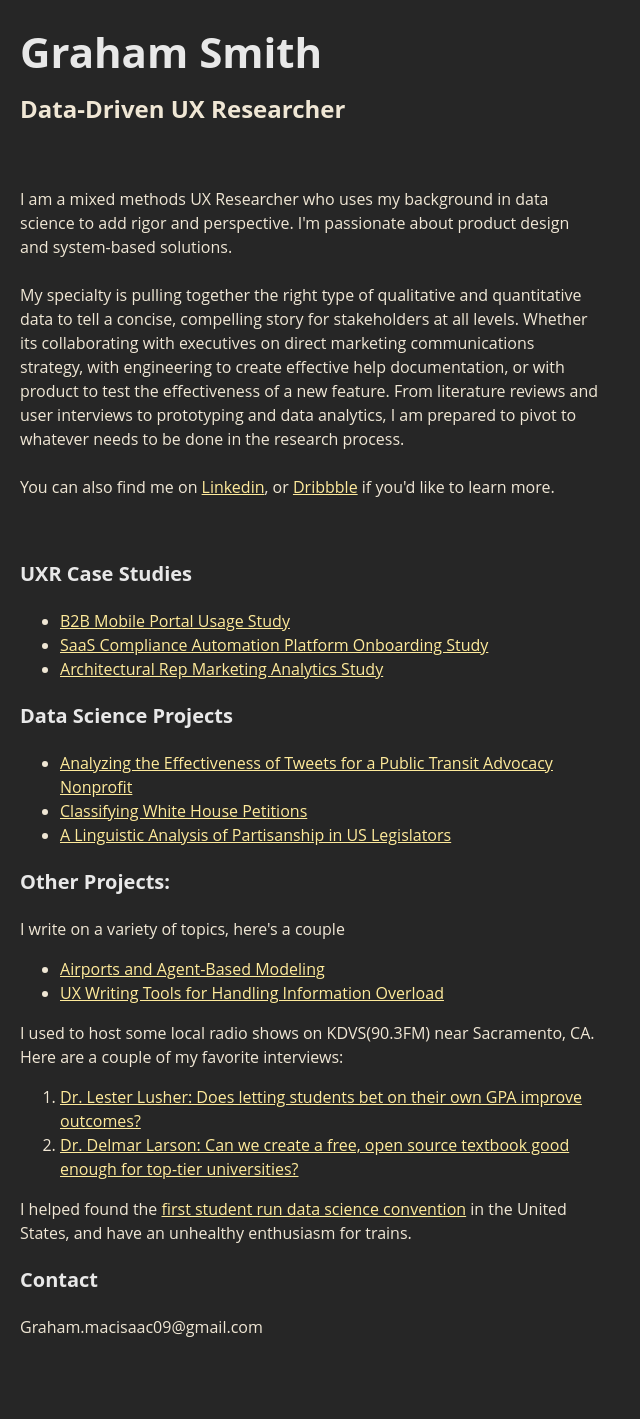
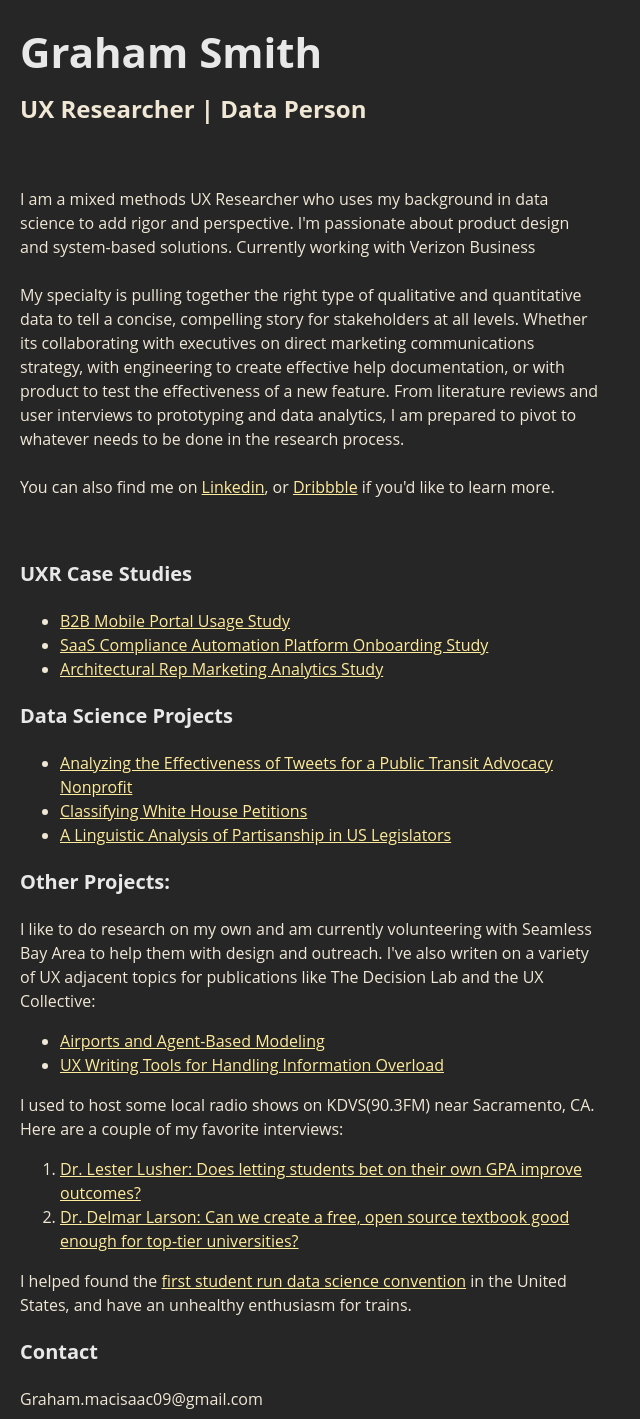
Before and after one commit to johnnycopes/graham-macisaac, a Jekyll site: the page index.html, which Jekyll copies as it is, in a window 1280 px wide. Shown: the whole page, without its empty margins (0-640 px from the left). Built offline with Jekyll 4.4.1, drawn with Linux system fonts in a browser that asks for light colours; before the commit the page ends 1347 px from its top, so only the background shows below that.

Commit message:
index update

```diff
--- a/index.html
+++ b/index.html
@@ -44,10 +44,10 @@
 
 <body>
 	<h1> Graham Smith </h1>
-	<h2> Data-Driven UX Researcher </h2>
+	<h2> UX Researcher | Data Person </h2>
 	<br>
 <p>
-I am a mixed methods UX Researcher who uses my background in data science to add rigor and perspective. I'm passionate about product design and system-based solutions.<br>
+I am a mixed methods UX Researcher who uses my background in data science to add rigor and perspective. I'm passionate about product design and system-based solutions. Currently working with Verizon Business<br>
 <br>
 My specialty is pulling together the right type of qualitative and quantitative data to tell a concise, compelling story for stakeholders at all levels. Whether its collaborating with executives on direct marketing communications strategy, with engineering to create effective help documentation, or with product to test the effectiveness of a new feature. From literature reviews and user interviews to prototyping and data analytics, I am prepared to pivot to whatever needs to be done in the research process.<br>
 <br>
@@ -68,7 +68,7 @@ You can also find me on <a href="https://www.linkedin.com/in/graham-m-smith/">Li
 </ul>
 <h3>Other Projects:</h3>
 <p>
-I write on a variety of topics, here's a couple</p>
+I like to do research on my own and am currently volunteering with Seamless Bay Area to help them with design and outreach. I've also writen on a variety of UX adjacent topics for publications like The Decision Lab and the UX Collective:</p>
 <ul>
 	<li><a href='https://thedecisionlab.com/insights/consumer-insights how-behavioral-science-can-make-airports-less-miserable'>Airports and Agent-Based Modeling</a></li>
 	<li><a href='https://uxdesign.cc/ux-writing-tools-for-handling-information-overload-3fbad7939f26'>UX Writing Tools for Handling Information Overload</a></li>
```
